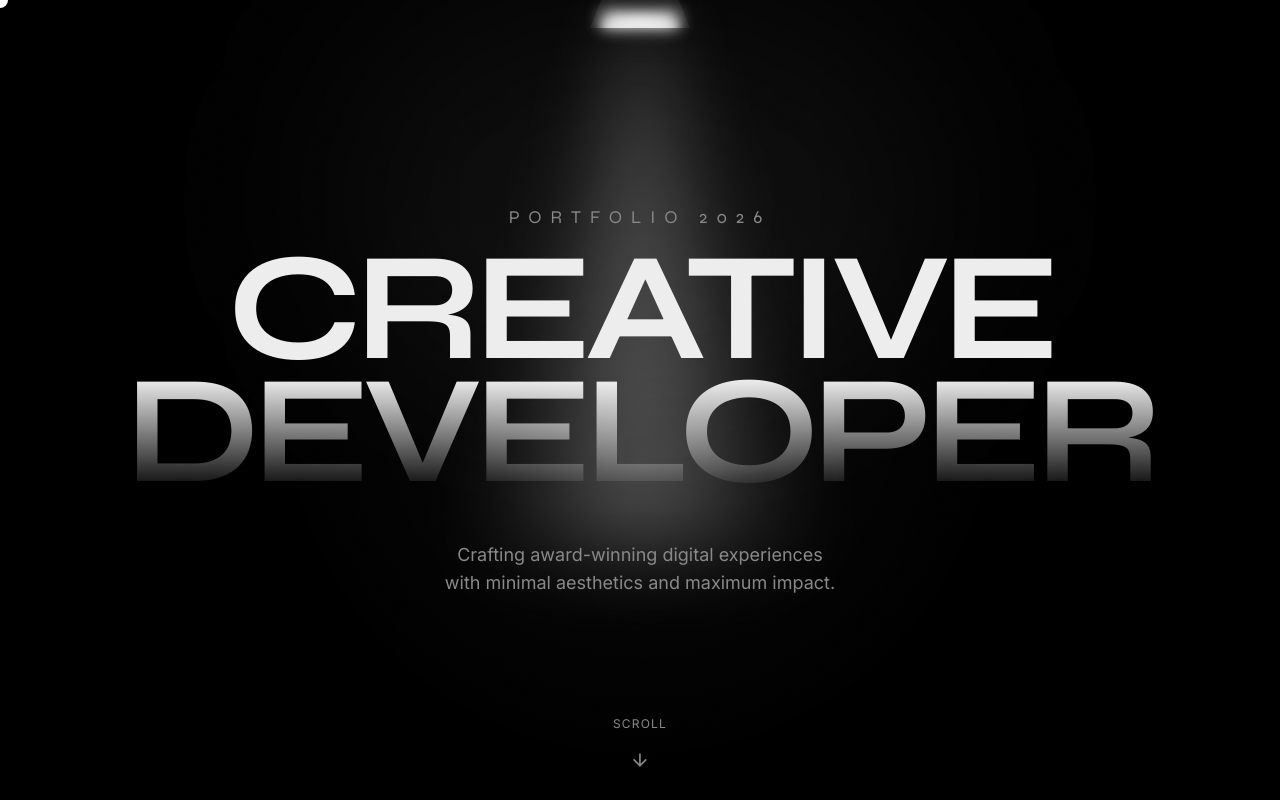
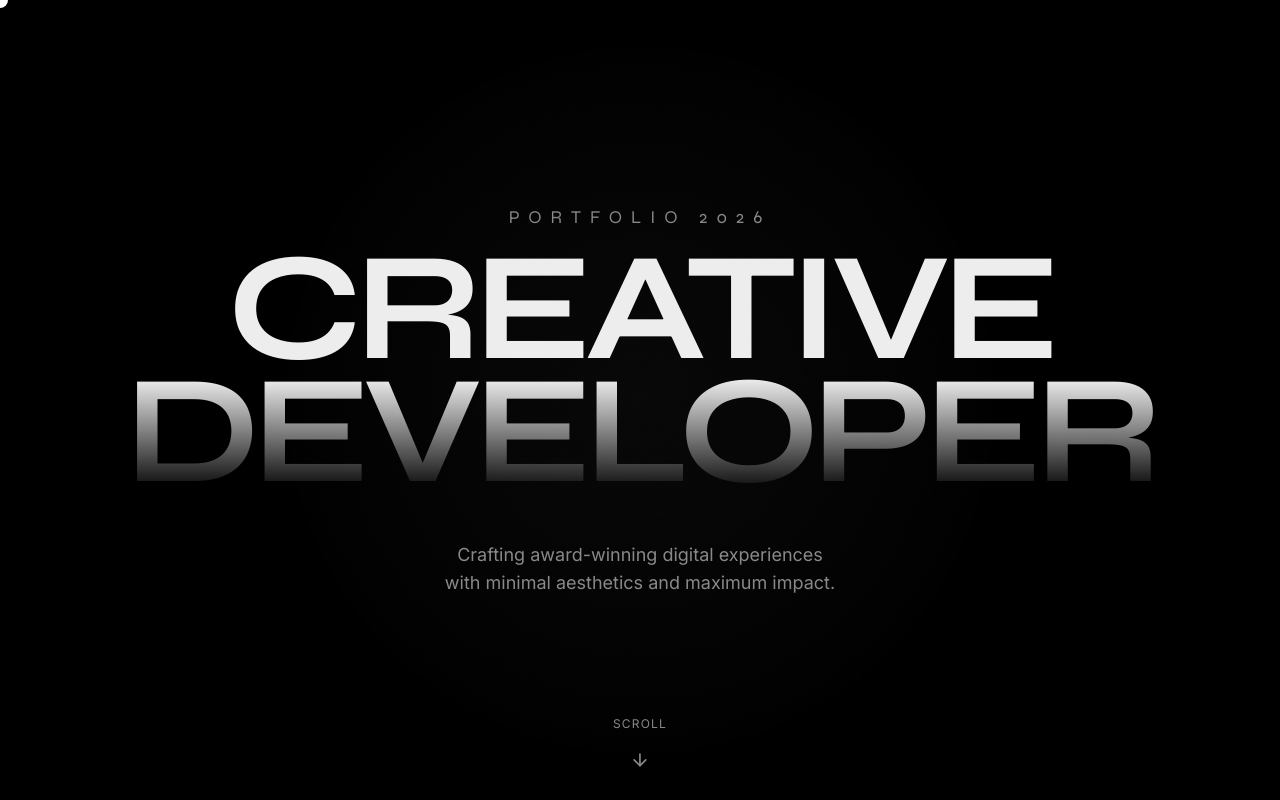
Before and after one commit to dilshandevxx/upwork-portfolio, a Next.js app: page / in a window 1280 px wide. Shown: the top 800 px of the page. Built offline with nearby package versions, Linux system fonts and the light colour scheme.

Commit message:
remove spot light

```diff
--- a/src/components/about.tsx
+++ b/src/components/about.tsx
@@ -1,5 +1,6 @@
+"use client";
+
 import { motion } from "framer-motion";
-import { Spotlight } from "@/components/ui/spotlight";
 
 const skills = [
   "Next.js",
@@ -15,7 +16,6 @@ const skills = [
 export function About() {
   return (
     <section className="py-24 px-4 md:px-12 w-full bg-neutral-900 border-t border-white/5 relative overflow-hidden">
-      <Spotlight className="-top-40 left-0 opacity-20" fill="white" />
       <div className="flex flex-col md:flex-row gap-16 md:gap-32 relative z-10">
         <div className="flex-1">
           <motion.h3
--- a/src/components/contact.tsx
+++ b/src/components/contact.tsx
@@ -1,12 +1,12 @@
+"use client";
+
 import { motion } from "framer-motion";
 import { ArrowUpRight, Mail, Linkedin, Github } from "lucide-react";
 import Link from "next/link";
-import { Spotlight } from "@/components/ui/spotlight";
 
 export function Contact() {
   return (
     <footer className="w-full bg-black text-white py-24 px-4 md:px-12 relative overflow-hidden">
-      <Spotlight className="-top-40 left-0 opacity-30" fill="white" />
       <div className="flex flex-col items-center justify-center text-center max-w-4xl mx-auto relative z-10">
         <motion.p
           initial={{ opacity: 0, y: 20 }}
--- a/src/components/hero.tsx
+++ b/src/components/hero.tsx
@@ -1,6 +1,7 @@
+"use client";
+
 import { motion } from "framer-motion";
 import { ArrowDown } from "lucide-react";
-import { Spotlight } from "@/components/ui/spotlight";
 
 export function Hero() {
   const textVariants = {
@@ -20,7 +21,6 @@ export function Hero() {
     <section className="h-screen w-full flex flex-col justify-center items-center relative overflow-hidden px-4 bg-black">
       {/* Background decoration */}
       <div className="absolute inset-0 bg-[radial-gradient(circle_at_50%_50%,rgba(255,255,255,0.03),transparent_50%)]" />
-      <Spotlight className="-top-20" fill="white" />
 
       <div className="z-10 flex flex-col items-center">
         <motion.div custom={0} initial="hidden" animate="visible" variants={textVariants}>
--- a/src/components/services.tsx
+++ b/src/components/services.tsx
@@ -1,7 +1,8 @@
+"use client";
+
 import { motion } from "framer-motion";
 import { Plus } from "lucide-react";
 import { useState } from "react";
-import { Spotlight } from "@/components/ui/spotlight";
 
 const services = [
   {
@@ -35,7 +36,6 @@ export function Services() {
 
   return (
     <section className="py-32 px-4 md:px-12 w-full bg-background relative z-10 overflow-hidden">
-      <Spotlight className="-top-40 left-0 opacity-20" fill="white" />
       <div className="flex flex-col mb-20 relative z-10">
         <motion.h3
           initial={{ opacity: 0, x: -20 }}
--- a/src/components/work.tsx
+++ b/src/components/work.tsx
@@ -1,13 +1,13 @@
+"use client";
+
 import { motion } from "framer-motion";
 import { projects } from "@/data/projects";
 import { ArrowUpRight } from "lucide-react";
 import Link from "next/link";
-import { Spotlight } from "@/components/ui/spotlight";
 
 export function Work() {
   return (
     <section className="py-24 px-4 md:px-12 w-full bg-neutral-950 relative z-10 overflow-hidden">
-      <Spotlight className="-top-40 left-0 opacity-20" fill="white" />
       <div className="flex flex-col mb-16 relative z-10">
         <motion.h3
           initial={{ opacity: 0, x: -20 }}
```
